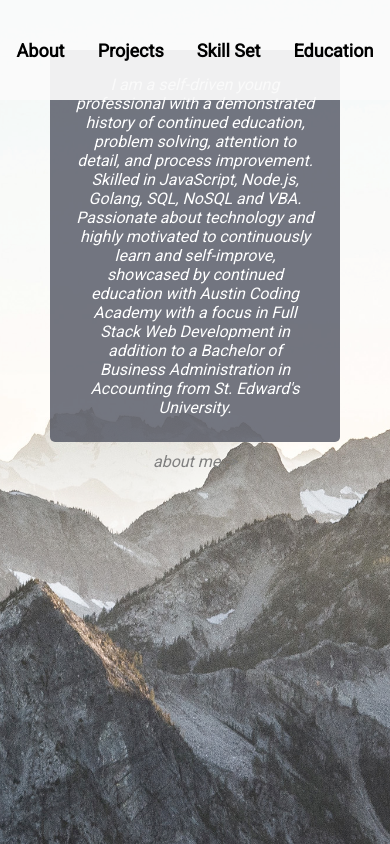
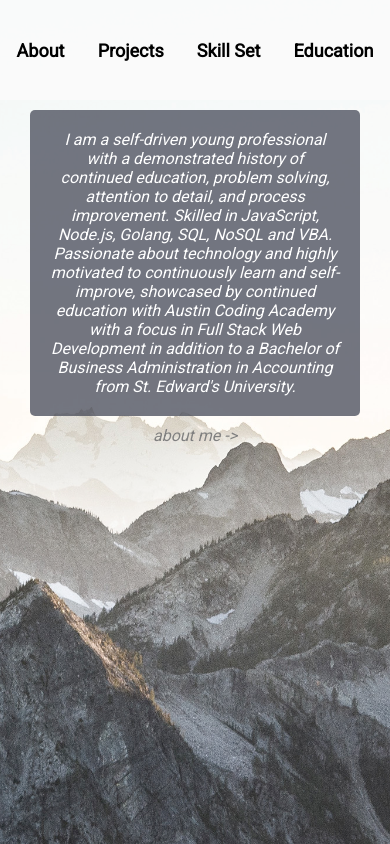
Before and after one commit to cbetori/portfolio, a React (Create React App) app in the folder client/: page / in a window 390 px wide. Both pictures are taken after a click on the element "about me ->". Shown: the top 844 px of the page. Built offline with nearby package versions, Linux system fonts and the light colour scheme.

Commit message:
Upated about me

```diff
--- a/client/src/styles/components/body/about.css
+++ b/client/src/styles/components/body/about.css
@@ -173,3 +173,23 @@
 	font-style: italic;
 	text-align: center;
 }
+
+@media only screen and (max-width: 600px) {
+	.about-more {
+		background-color: rgb(68, 72, 87, 0.75);
+		border-radius: 5px;
+		color: white;
+		display: flex;
+		top: 150px;
+		flex-direction: column;
+		justify-content: center;
+		padding: 20px;
+		margin: 30px;
+		margin-top: 110px;
+		margin-bottom: 0px;
+		animation-name: fade-in;
+		animation-duration: 0.5s;
+		animation-fill-mode: forwards;
+		opacity: 0;
+	}
+}
```
Also changed, not shown: 8 other files (tests, documents, lock files or other folders).
